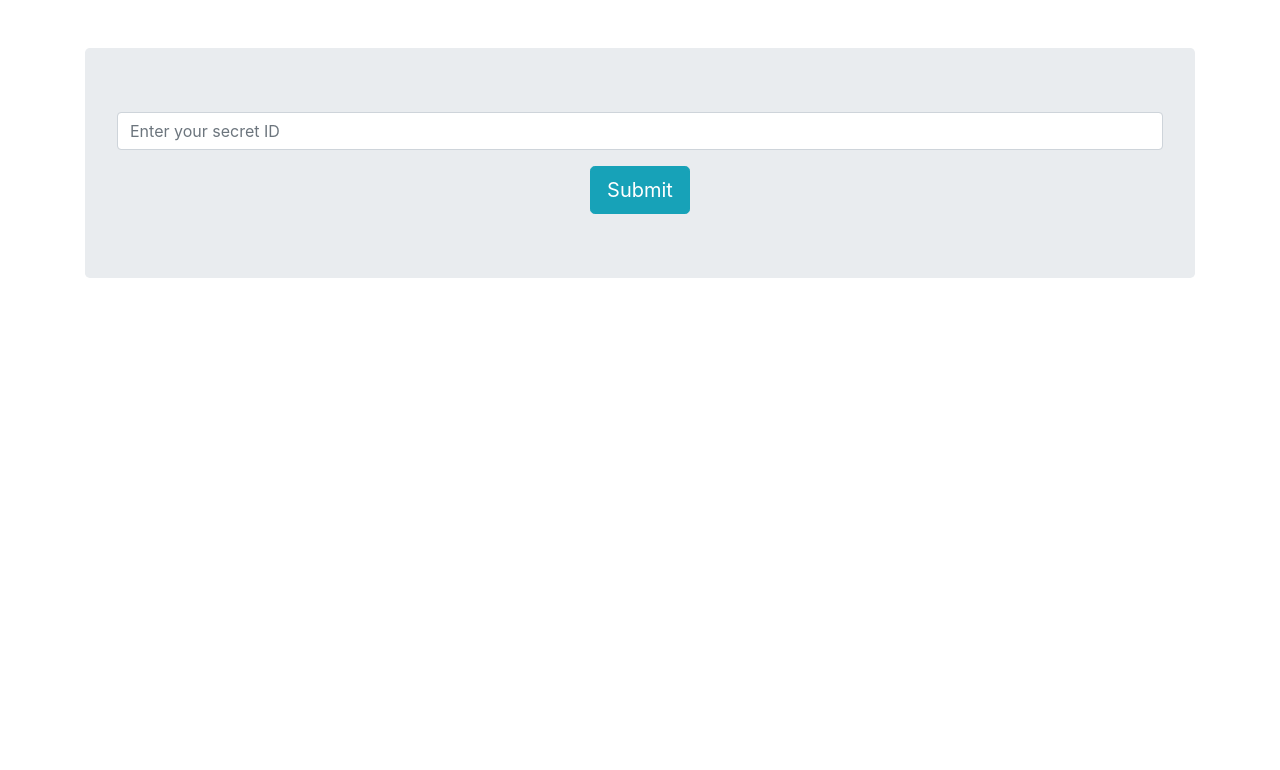
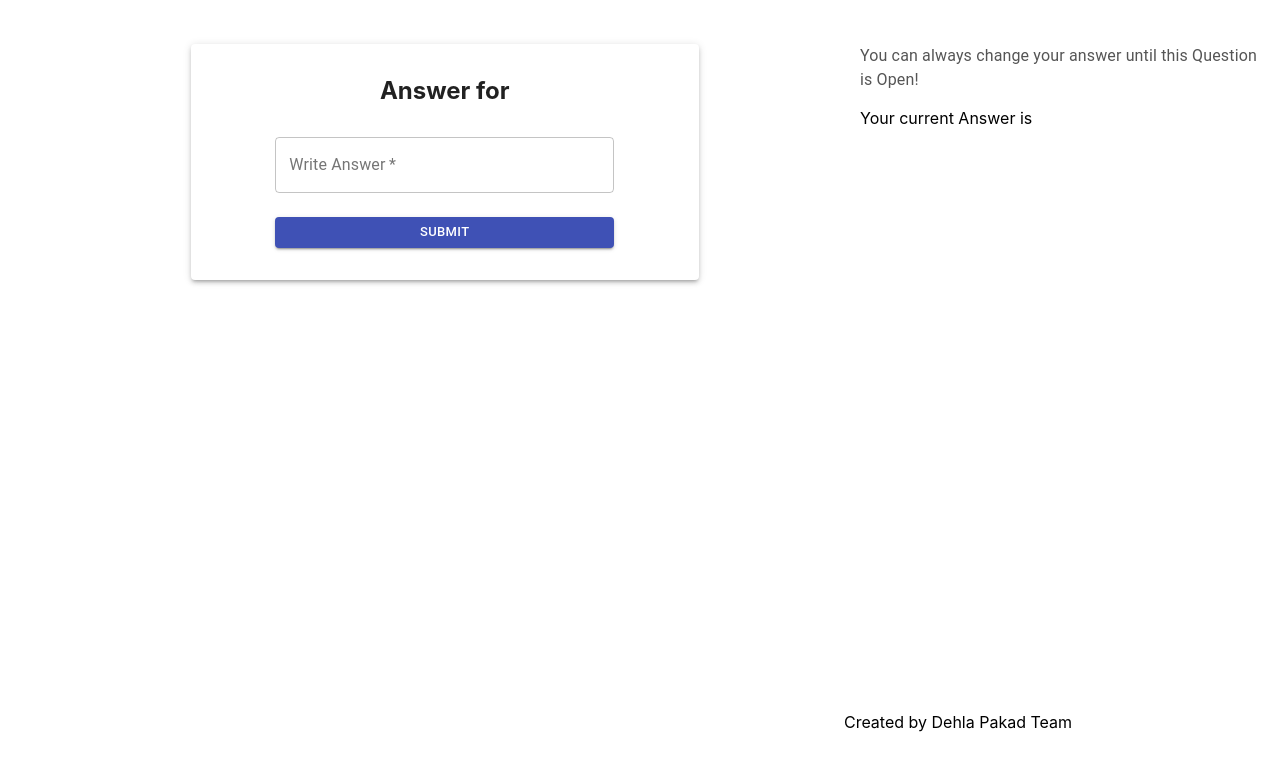
Before and after one commit to QuizPlatform/jeopardy, a React (Create React App) app: page / in a window 1280 px wide. Shown: the top 770 px of the page. Built offline with nearby package versions, Linux system fonts and the light colour scheme; no server answers; the database is empty.

Commit message:
Added styling

```diff
--- a/package.json
+++ b/package.json
@@ -4,11 +4,14 @@
   "version": "0.1.0",
   "private": true,
   "dependencies": {
+    "@material-ui/core": "^4.11.0",
     "@testing-library/jest-dom": "^4.2.4",
     "@testing-library/react": "^9.5.0",
     "@testing-library/user-event": "^7.2.1",
     "firebase": "^7.22.0",
     "gh-pages": "^3.1.0",
+    "install": "^0.13.0",
+    "npm": "^6.14.8",
     "react": "^16.13.1",
     "react-dom": "^16.13.1",
     "react-loading": "^2.0.3",
--- a/public/index.html
+++ b/public/index.html
@@ -24,8 +24,8 @@
     -->
   <title>Quiz | IIT Mandi</title>
 
-  <link rel="stylesheet" href="https://stackpath.bootstrapcdn.com/bootstrap/4.5.2/css/bootstrap.min.css"
-    integrity="sha384-JcKb8q3iqJ61gNV9KGb8thSsNjpSL0n8PARn9HuZOnIxN0hoP+VmmDGMN5t9UJ0Z" crossorigin="anonymous">
+  <!-- <link rel="stylesheet" href="https://stackpath.bootstrapcdn.com/bootstrap/4.5.2/css/bootstrap.min.css"
+    integrity="sha384-JcKb8q3iqJ61gNV9KGb8thSsNjpSL0n8PARn9HuZOnIxN0hoP+VmmDGMN5t9UJ0Z" crossorigin="anonymous"> -->
 </head>
 
 <body>
--- /dev/null
+++ b/src/App.css
@@ -0,0 +1,14 @@
+#main {
+  padding: 12px;
+  height: 90vh;
+  display: flex;
+  flex-direction: column;
+  flex-flow: column;
+}
+
+@media (min-width : 920px) {
+  #answer-container {
+    margin-right: 20%;
+    margin-left: 10%;
+  }
+}
--- a/src/App.js
+++ b/src/App.js
@@ -2,16 +2,19 @@ import React, { PureComponent } from 'react'
 import firebase from 'firebase/app'
 import 'firebase/firestore'
 
-import LoginHandler from './components/LoginHandler'
 import ReactLoading from 'react-loading';
-import Quiz from './components/Quiz';
+import Quiz2 from './components/Quiz2';
+
+import LoginHandler2 from './components/des';
+import { Grid } from '@material-ui/core';
+import './App.css'
 
 class App extends PureComponent {
   constructor(props) {
     super(props)
 
     this.state = {
-      secretId: '',
+      secretId: 'alpha',
       loginLoading: false,
       err: null
     }
@@ -43,6 +46,18 @@ class App extends PureComponent {
   }
 
   render() {
+
+    let credits = (
+      <Grid container spacing={2} style={{ marginTop: "auto" }} >
+        <Grid item xs={6} md={6}>
+
+        </Grid>
+        <Grid item xs={6} md={6} style={{ textAlign: "center" }}>
+          Created by Dehla Pakad Team
+        </Grid>
+      </Grid>
+    );
+
     if (this.state.loginLoading) {
       //Currenlty the round is loading
       return (
@@ -59,15 +74,17 @@ class App extends PureComponent {
       if (secretId) {
         return (
           <div id="main" key={0}>
-            <Quiz secretId={secretId} />
+            <Quiz2 secretId={secretId} />
+            {credits}
           </div>
         )
       } else {
         return (
           <div id="main" key={0}>
             <div id="main-login-container" style={{ marginTop: "48px" }}>
-              <LoginHandler submitHandler={this.loginSubmitHandler} />
+              <LoginHandler2 submitHandler={this.loginSubmitHandler} />
             </div>
+            {credits}
           </div>
         )
       }
--- /dev/null
+++ b/src/components/Quiz2.js
@@ -0,0 +1,220 @@
+import React, { PureComponent } from 'react'
+import firebase from 'firebase/app'
+import 'firebase/firestore'
+
+import ReactLoading from 'react-loading';
+import {
+  Grid, Paper, TextField, Button, Typography
+} from '@material-ui/core';
+
+// Problem, if we have again moved to 2nd question from 4th question
+// The answer will not be called as update works for all the values
+
+class Quiz2 extends PureComponent {
+  constructor(props) {
+    super(props)
+
+    this.state = {
+      round: '',
+      currentAnswer: '',
+      roundLoading: true,
+      err: null,
+      oldAnswer: ''
+    }
+
+    this.firebaseListener = '';
+
+    // TOOD add realtime later
+    this.answerListener = '';
+  }
+
+  componentDidMount() {
+    this.firebaseListener = firebase.firestore().collection('admin')
+      .doc('adminControls069')
+      .onSnapshot(
+        (snap) => {
+
+          // console.log('Prediction data', predictionData);
+          // JUST FOR TESTING
+          try {
+            const round = snap.data()['round'];
+
+            this.setState({
+              round: round,
+              roundLoading: false
+            });
+
+          } catch (err) {
+            this.setState({
+              err: 'No Healthy Internet Connection, Try to Reload the Page',
+              roundLoading: false
+            });
+          }
+        },
+        (err) => {
+          this.setState({
+            err: 'Something Went Wrong',
+            roundLoading: false
+          });
+        },
+      );
+
+    this.answerListener = firebase.firestore().collection('registered')
+      .doc(this.props.secretId)
+      .onSnapshot(
+        (snap) => {
+          // console.log(snap.id);
+          // console.log(snap.data());
+
+          const round = this.state.round;
+          const toUpdate = snap.data()['answers'][round]
+
+          // Updating with the latest answer
+          this.setState({
+            currentAnswer: toUpdate,
+            oldAnswer: toUpdate
+          });
+        },
+        (err) => {
+          this.setState({
+            err: 'Soemthing Went Wrong',
+          });
+        }
+      );
+  }
+
+  componentDidUpdate(prevProps, prevState) {
+    const newRound = this.state.round;
+    // console.log("New Round", newRound);
+    // console.log(prevState.round);
+
+    if (newRound !== prevState.round) {
+      console.log("Round has been changed!");
+
+      // Currrently clearing the previous answer
+      this.setState({
+        currentAnswer: '',
+        oldAnswer: ''
+      });
+
+    }
+  }
+
+  componentWillUnmount() {
+    try {
+      this.firebaseListener();
+    } catch (error) {
+      console.log("Ignore Error in predict");
+    }
+    try {
+      this.answerListener();
+    } catch (error) {
+      console.log("Ignore Error in predict");
+    }
+  }
+
+  handleAnswerChange = (val) => {
+    // console.log(val.target.value);
+    this.setState({
+      currentAnswer: val.target.value
+    });
+  }
+
+  handleAnswerSubmit = (event) => {
+    event.preventDefault();
+
+    const currentAnswer = this.state.currentAnswer;
+
+    firebase.firestore().collection('admin')
+      .doc('adminControls069')
+      .get().then(doc => {
+
+        const toUpdateDict = {};
+        toUpdateDict[doc.data()['round']] = currentAnswer;
+
+        // console.log("Answer event called", round, currentAnswer);
+
+        // Update the answer here, the value will come back from the snapshot listener
+        firebase.firestore()
+          .collection('registered')
+          .doc(this.props.secretId)
+          .set({
+            answers: toUpdateDict
+          }, { merge: true }).then(val => {
+          });
+        ;
+
+      }).catch(err => {
+        alert('Update Failed');
+      });
+  }
+
+  render() {
+    if (this.state.roundLoading) {
+      //Currenlty the round is loading
+      return (
+        <div className="loading-container">
+          <ReactLoading
+            type={"cylon"}
+            style={{ margin: "auto", maxWidth: "320px" }} />
+        </div>
+      );
+    } else {
+
+      const round = this.state.round;
+      // Waiting for next round
+      if (round === '0') {
+        return (
+          <h2>Next Round is Going to be Started soon!</h2>
+        );
+      }
+      else {
+        // The questions are running
+        // Loading has finished start working
+        return (
+
+          <div id="answer-panel" style={{ marginTop: "32px" }} className="jumbotron container">
+
+            <Grid container spacing={2} >
+              <Grid item xs={1} md={1}></Grid>
+              <Grid item xs={10} md={7}>
+                <Paper id="answer-container" elevation={3} style={{ padding: "12px 12px 32px 12px", textAlign: "center" }} >
+                  <h2 className="text-center">Answer for {` `} {this.state.round}</h2>
+                  <form onSubmit={this.handleAnswerSubmit} className="from">
+                    <div className="form-group">
+                      <TextField
+                        style={{ margin: "12px 8px 16px", width: "70%" }}
+                        onChange={this.handleAnswerChange}
+                        value={this.state.currentAnswer}
+                        className="form-control"
+                        multiline
+                        placeholder="Enter your secret ID"
+                        variant={"outlined"}
+                        label="Write Answer"
+                        required
+                      />
+                    </div>
+                    <div style={{ display: "flex", marginTop: "8px" }}>
+                      <Button variant="contained" size="small" color="primary" type="submit" style={{ margin: "auto", width: "70%" }}>Submit</Button>
+                    </div>
+
+                  </form>
+                </Paper>
+              </Grid>
+              <Grid item md={4}>
+                <div>
+                  <Typography style={{ color: "#555555" }}>You can always change your answer until this Question is Open!</Typography>
+                  <p> Your current Answer is </p>
+                  <p style={{ fontWeight: "800", whiteSpace: "pre-line" }}>{this.state.oldAnswer}</p>
+                </div>
+              </Grid>
+            </Grid >
+
+          </div>
+        );
+      }
+    }
+  }
+}
+
+export default Quiz2
--- /dev/null
+++ b/src/components/des.js
@@ -0,0 +1,74 @@
+import React from 'react';
+import Grid from '@material-ui/core/Grid';
+import TextField from '@material-ui/core/TextField';
+import Paper from '@material-ui/core/Paper';
+import Button from '@material-ui/core/Button'
+
+export default class LoginHandler2 extends React.Component {
+  constructor(props) {
+    super(props);
+    this.state = {
+      inputValue: '',
+    };
+
+    this.handleFormSubmit = this.handleFormSubmit.bind(this);
+    this.handleInputChange = this.handleInputChange.bind(this);
+  }
+
+  handleFormSubmit(event) {
+    event.preventDefault();
+    // console.log('From submit called');
+    // console.log('Value', this.state.inputValue);
+
+    if (typeof this.props.submitHandler === 'function') {
+      this.props.submitHandler(this.state.inputValue.trim());
+    }
+  }
+
+
+  handleInputChange(event) {
+    // console.log(event.target.value);
+
+    let value = event.target.value;
+
+    var format = /[!@#$%^&*()_+\-=\]{};':"\\|,.<>/?]+/;
+    if (format.test(value)) {
+      alert('No special characters are allowed!');
+    } else {
+      this.setState({
+        inputValue: value,
+      });
+    }
+
+  }
+
+  render() {
+    return (
+      <Grid container spacing={2} >
+        <Grid item xs={2} md={4}></Grid>
+        <Grid item xs={8} md={4}>
+          <Paper elevation={3} style={{ padding: "12px 12px 32px 12px", textAlign: "center" }} >
+            <h1>Login To Portal</h1>
+            <form onSubmit={this.handleFormSubmit} className="from">
+              <div className="form-group">
+                <TextField
+                  style={{ margin: "12px 8px" }}
+                  value={this.state.inputValue}
+                  onChange={this.handleInputChange}
+                  className="form-control"
+                  placeholder="Enter your secret ID"
+                  required
+                />
+              </div>
+              <div style={{ display: "flex", marginTop: "8px" }}>
+                <Button variant="contained" size="small" color="secondary" type="submit" style={{ margin: "auto" }}>Submit</Button>
+              </div>
+
+            </form>
+          </Paper>
+        </Grid>
+        <Grid item xs={2} md={4}></Grid>
+      </Grid >
+    );
+  }
+}
```
Also changed, not shown: 1 other file (tests, documents, lock files or other folders).
